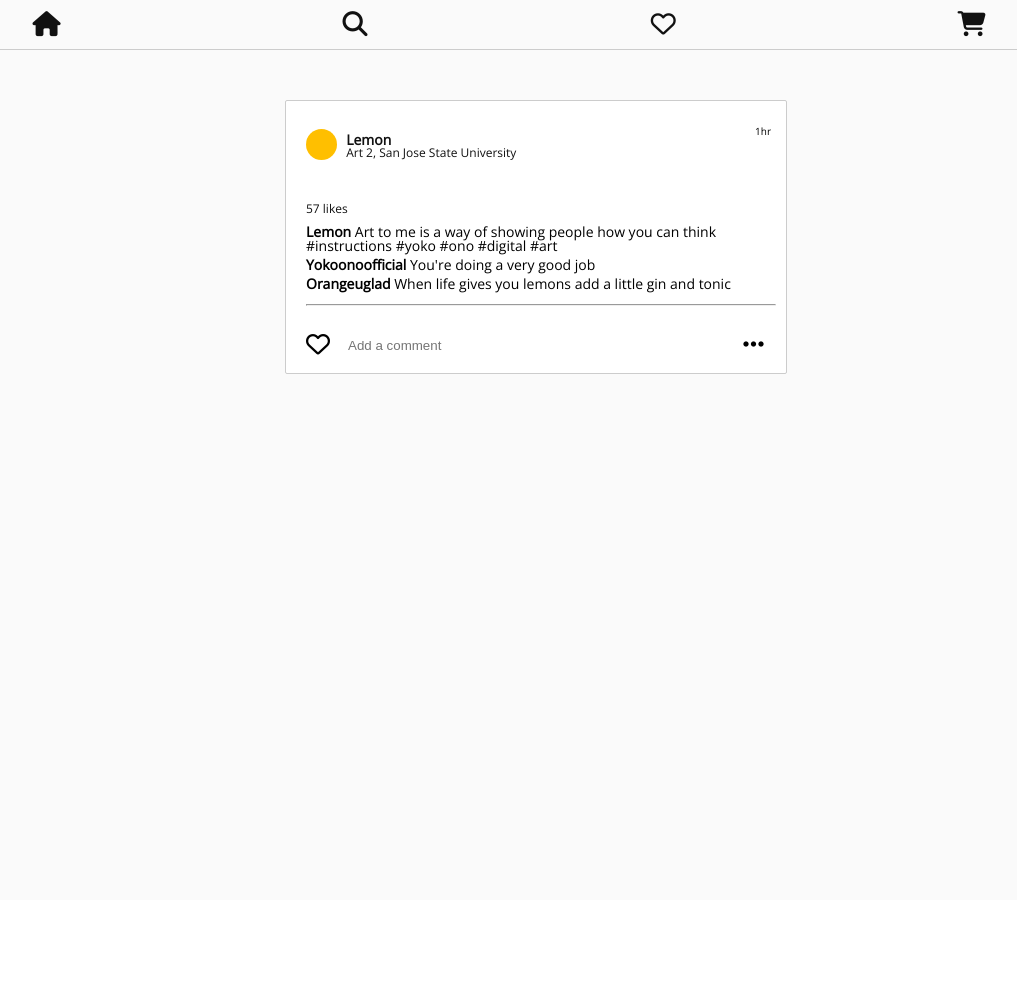
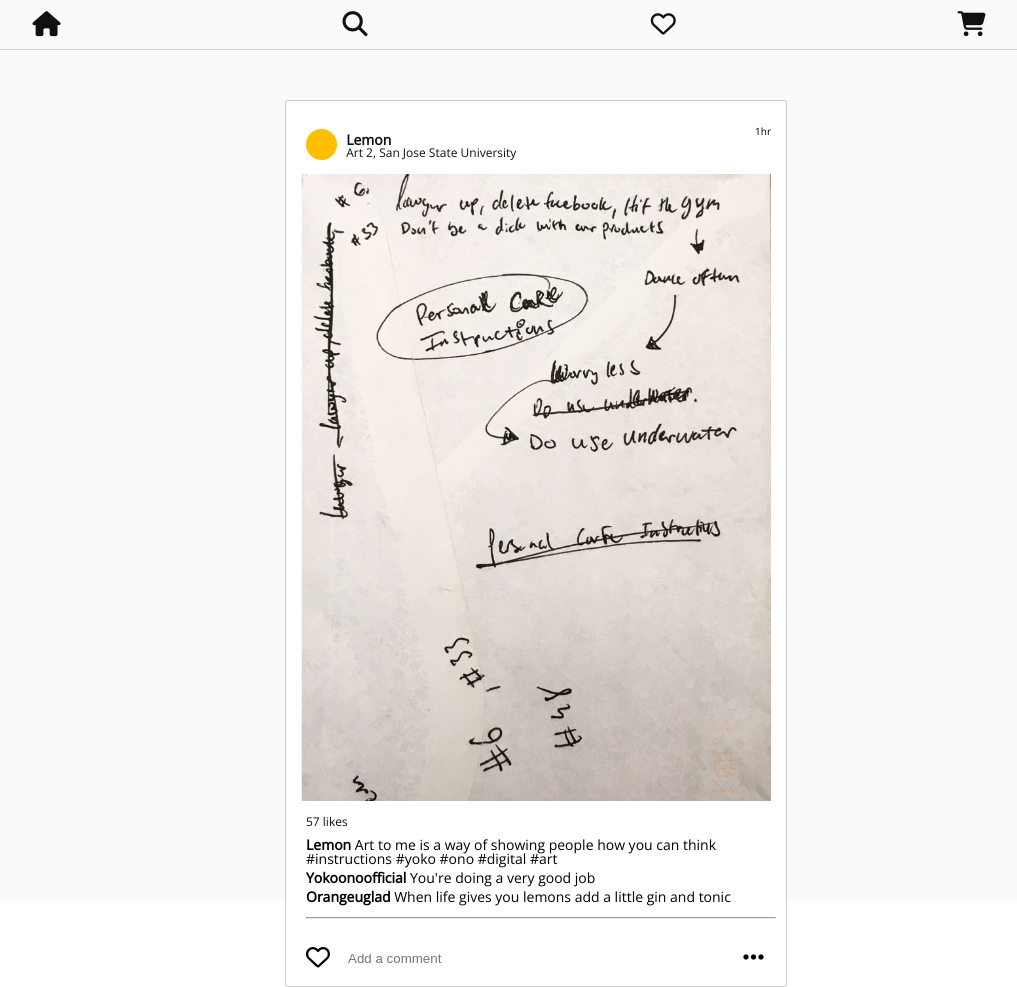
Before and after one commit to Jacobatran/lifeinstructions, a plain HTML site: page index.html in a window 1280 px wide. Shown: the whole page, without its empty margins (104-1121 px from the left). Before the commit the page ends 900 px from the top, so only its background shows below. Drawn offline with nearby package versions, Linux system fonts and the light colour scheme; files that its build step writes are made by us from their sources; the site is published under a folder, as on GitHub Pages, so addresses that start at the root find nothing.

Commit message:
add photo correction

```diff
--- a/index.html
+++ b/index.html
@@ -39,7 +39,7 @@
                 </div>
 
                 <div class="content">
-                    <img src="/images/newSelfcareinstructions.jpg" alt="">
+                    <img src="images/newSelfcareinstructions.jpg" alt="instagram">
                 </div>
             </div>
 
```
